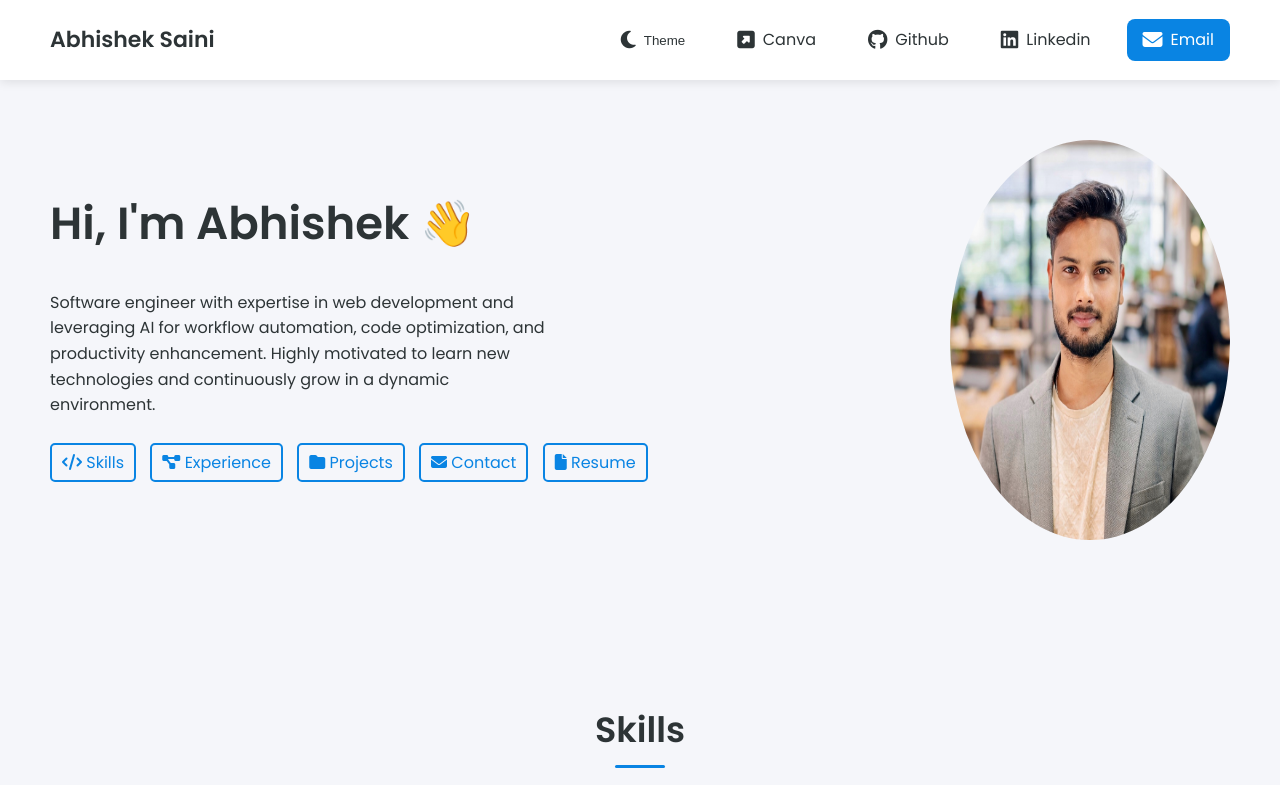
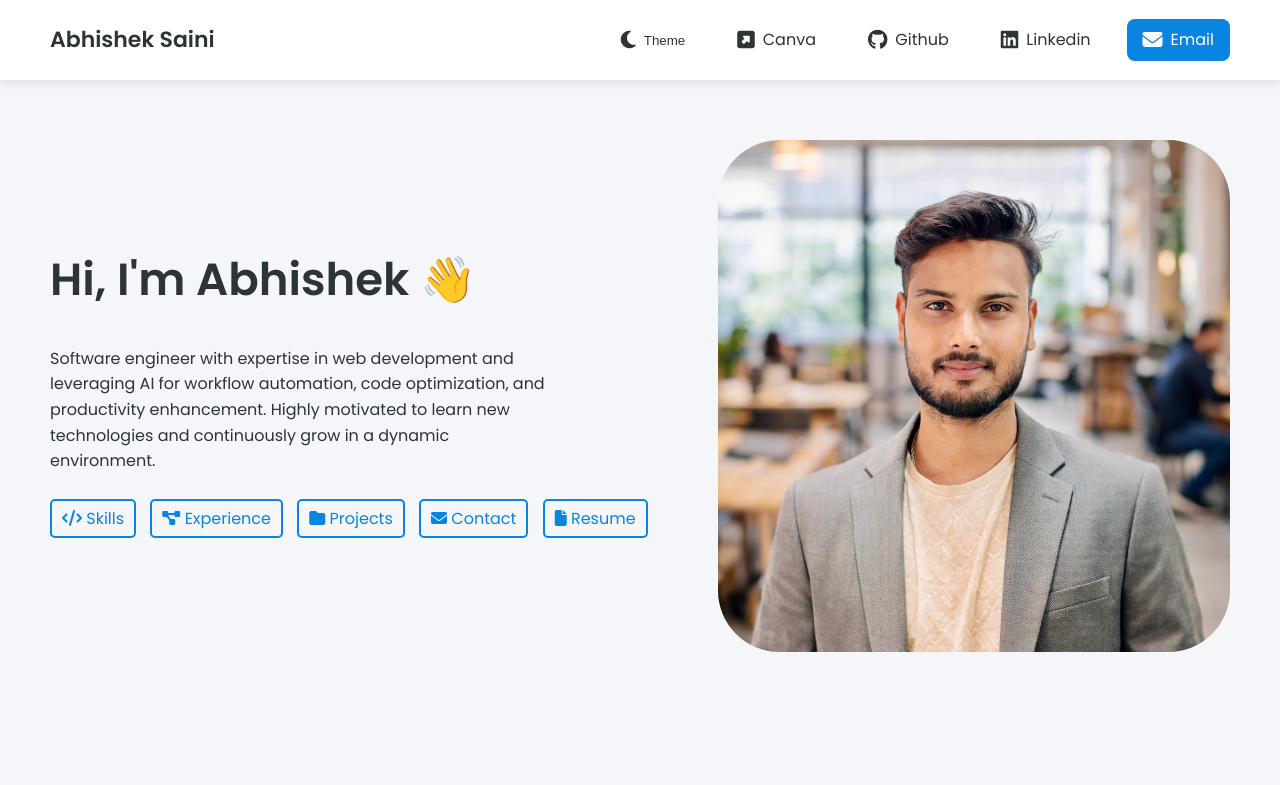
Before and after one commit to Abhishek-Saini-Coder/portfolio, a website: page index.html in a window 1280 px wide. Shown: the top 785 px of the page. Drawn offline with Linux system fonts and the light colour scheme.

Commit message:
refine image

```diff
--- a/styles.css
+++ b/styles.css
@@ -169,15 +169,15 @@ nav .right button i {
 }
 
 .hero-section .headshot {
-  flex: 2;
+
   display: flex;
   justify-content: right;
 }
 
 .hero-section .headshot img {
-  width: 280px;
-  height: 400px;
-  border-radius: 100%;
+  width: 512px;
+  height: 512px;
+  border-radius: 12%;
 }
 
 /* SECTION 2: Skills */
```
